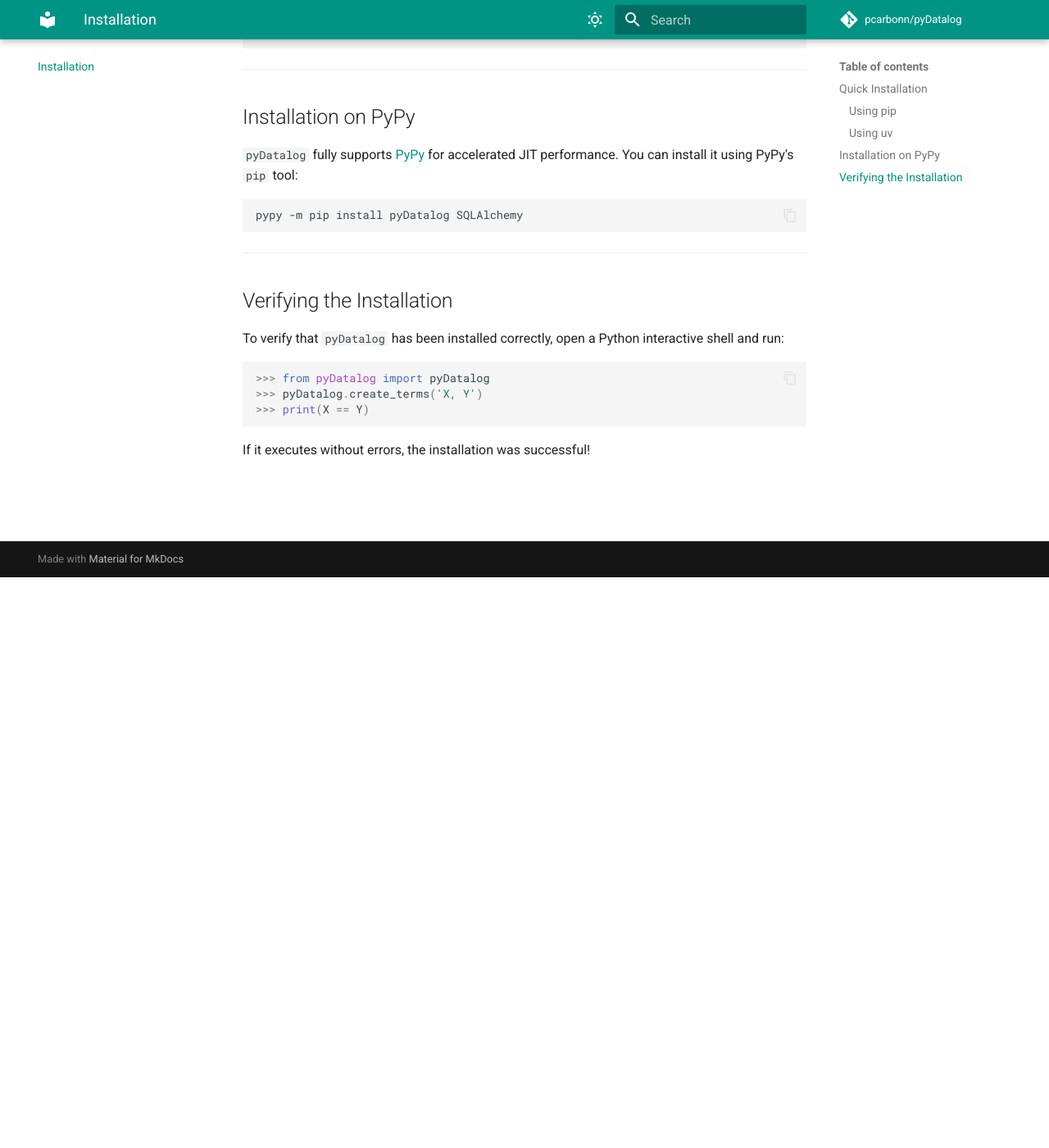
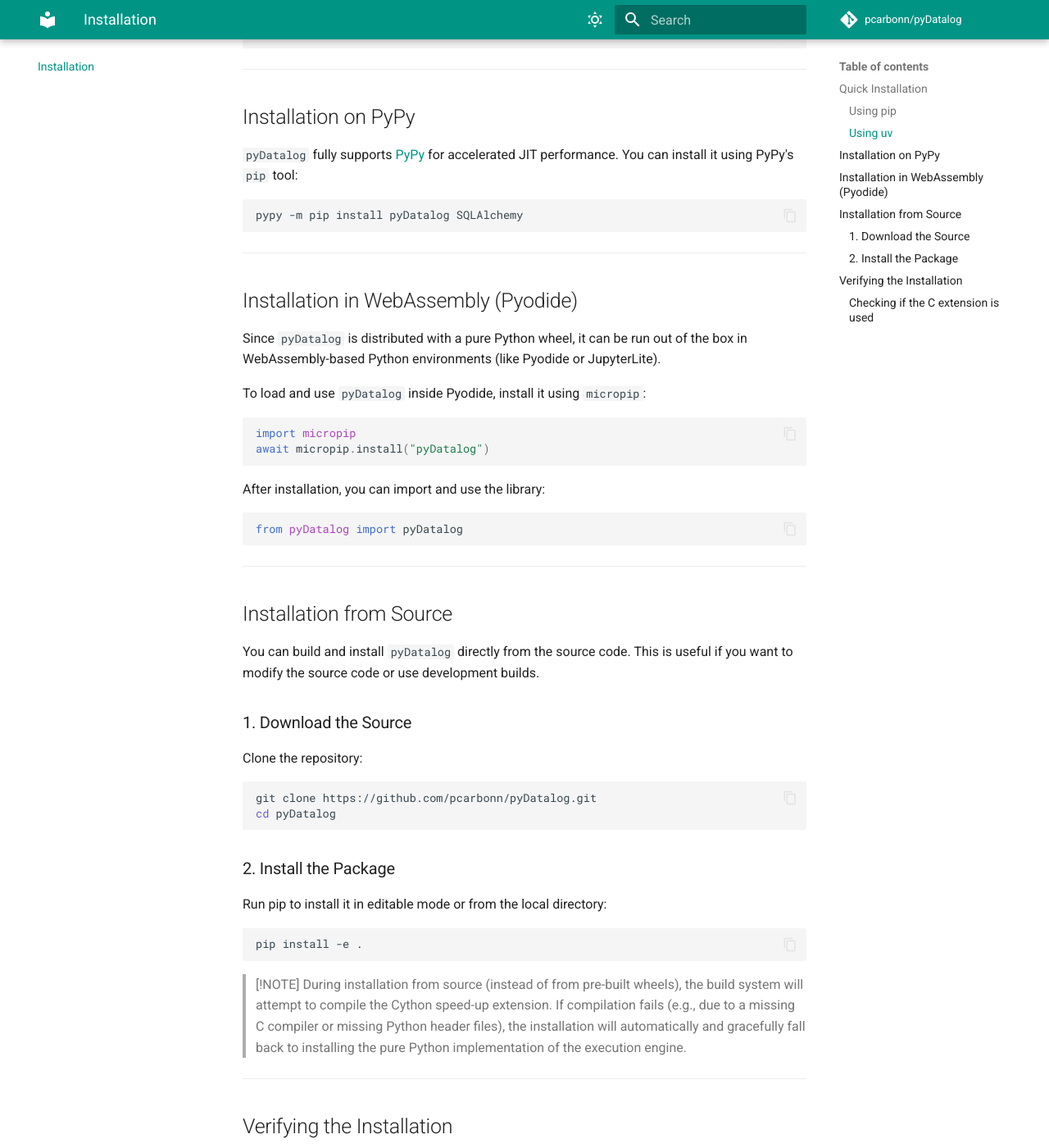
Before and after one commit to pcarbonn/pyDatalog, an MkDocs documentation site: the page built from docs/installation.md, in a window 1280 px wide and 1400 px high, scrolled down 696 px. Shown: the whole window at 82% size. Built offline with MkDocs 1.6.1 and Material for MkDocs 9.7.7, drawn with Linux system fonts in a browser that asks for light colours; comment, search, counter and statistics services are not loaded; some of the changed text lies outside the part shown.

Commit message:
CI: add pure Python wheel

````diff
--- a/docs/installation.md
+++ b/docs/installation.md
@@ -34,6 +34,45 @@
 
 ---
 
+## Installation in WebAssembly (Pyodide)
+Since `pyDatalog` is distributed with a pure Python wheel, it can be run out of the box in WebAssembly-based Python environments (like Pyodide or JupyterLite).
+
+To load and use `pyDatalog` inside Pyodide, install it using `micropip`:
+
+```python
+import micropip
+await micropip.install("pyDatalog")
+```
+
+After installation, you can import and use the library:
+```python
+from pyDatalog import pyDatalog
+```
+
+---
+
+## Installation from Source
+
+You can build and install `pyDatalog` directly from the source code. This is useful if you want to modify the source code or use development builds.
+
+### 1. Download the Source
+Clone the repository:
+```bash
+git clone https://github.com/pcarbonn/pyDatalog.git
+cd pyDatalog
+```
+
+### 2. Install the Package
+Run pip to install it in editable mode or from the local directory:
+```bash
+pip install -e .
+```
+
+> [!NOTE]
+> During installation from source (instead of from pre-built wheels), the build system will attempt to compile the Cython speed-up extension. If compilation fails (e.g., due to a missing C compiler or missing Python header files), the installation will automatically and gracefully fall back to installing the pure Python implementation of the execution engine.
+
+---
+
 ## Verifying the Installation
 
 To verify that `pyDatalog` has been installed correctly, open a Python interactive shell and run:
@@ -45,3 +84,14 @@
 ```
 
 If it executes without errors, the installation was successful!
+
+### Checking if the C extension is used
+If you installed `pyDatalog` from source and want to verify whether the compiled C speed-up extension is active (instead of the pure Python fallback), import `pyEngine` and check its file path:
+
+```python
+>>> from pyDatalog import pyEngine
+>>> print(pyEngine.__file__)
+```
+
+*   **Compiled C extension is active:** The file path will end in a compiled extension extension like `.so` (on Linux/macOS) or `.pyd` (on Windows).
+*   **Pure Python fallback is active:** The file path is `pyEngine.py`.
--- a/setup.py
+++ b/setup.py
@@ -38,7 +38,7 @@
                 raise BuildFailed()
             raise BuildFailed()
 
-CPYTHON = platform.python_implementation() == 'CPython'
+CPYTHON = platform.python_implementation() == 'CPython' and not os.environ.get('PYDATALOG_NO_C_EXT')
 
 def run_setup(with_cext):
     ext_modules = [
````
Also changed, not shown: README.md (+2 -1 lines), docs/console.md (+3 -3 lines), 1 other file.
